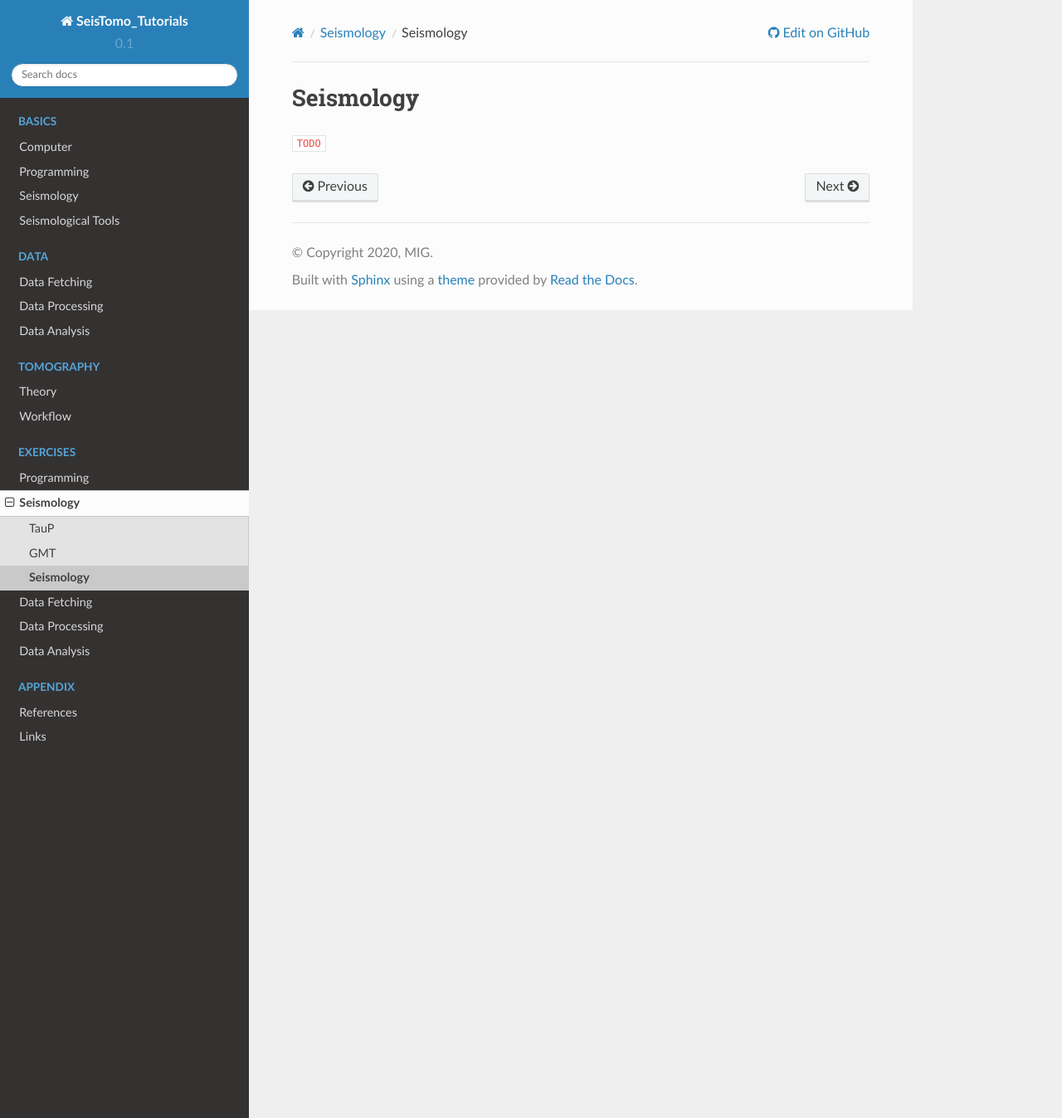
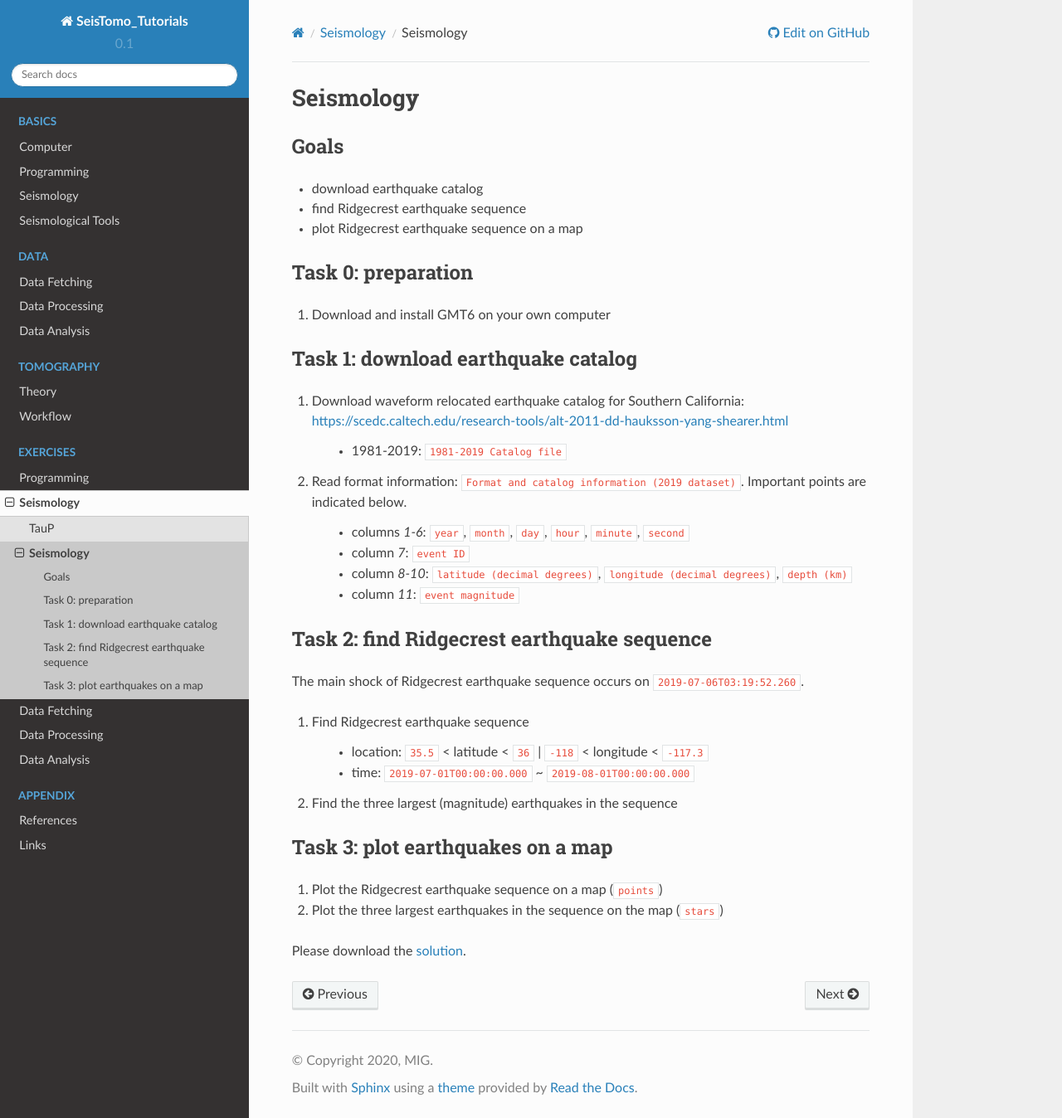
Before and after one commit to MIGG-NTU/SeisTomo_Tutorials, a Sphinx documentation site: the page built from source/exercises/seismology/seismology.rst, in a window 1280 px wide and 1348 px high. Shown: the whole window at 83% size. Built offline with Sphinx 7.4.7 and the Read the Docs theme 2.0.0, drawn with Linux system fonts in a browser that asks for light colours.

Commit message:
update exercises of seismology and tools (#55)

```diff
--- a/source/exercises/seismology/gmt.rst
+++ /dev/null
@@ -1,4 +0,0 @@
-GMT
-====
-
-``TODO``
--- a/source/exercises/seismology/index.rst
+++ b/source/exercises/seismology/index.rst
@@ -6,5 +6,4 @@ This section is still **UNDER CONSTRUCTION**.
 .. toctree::
 
    taup
-   gmt
    seismology
--- a/source/exercises/seismology/seismology.rst
+++ b/source/exercises/seismology/seismology.rst
@@ -1,4 +1,53 @@
 Seismology
 ==========
 
-``TODO``
+Goals
+-----
+
+- download earthquake catalog
+- find Ridgecrest earthquake sequence
+- plot Ridgecrest earthquake sequence on a map
+
+
+Task 0: preparation
+-------------------
+
+1. Download and install GMT6 on your own computer
+
+
+Task 1: download earthquake catalog
+-----------------------------------
+
+1. Download waveform relocated earthquake catalog for Southern California: https://scedc.caltech.edu/research-tools/alt-2011-dd-hauksson-yang-shearer.html
+
+    - 1981-2019: ``1981-2019 Catalog file``
+
+2. Read format information: ``Format and catalog information (2019 dataset)``. Important points are indicated below.
+
+    - columns `1-6`: ``year``, ``month``, ``day``, ``hour``, ``minute``, ``second``
+    - column `7`: ``event ID``
+    - column `8-10`: ``latitude (decimal degrees)``, ``longitude (decimal degrees)``, ``depth (km)``
+    - column `11`: ``event magnitude``
+
+
+Task 2: find Ridgecrest earthquake sequence
+----------------------------------------------
+
+The main shock of Ridgecrest earthquake sequence occurs on ``2019-07-06T03:19:52.260``.
+
+1. Find Ridgecrest earthquake sequence
+
+    - location: ``35.5`` < latitude < ``36`` | ``-118`` < longitude < ``-117.3``
+    - time: ``2019-07-01T00:00:00.000`` ~ ``2019-08-01T00:00:00.000``
+
+2. Find the three largest (magnitude) earthquakes in the sequence
+
+
+Task 3: plot earthquakes on a map
+---------------------------------
+
+1. Plot the Ridgecrest earthquake sequence on a map (``points``)
+2. Plot the three largest earthquakes in the sequence on the map (``stars``)
+
+
+Please download the `solution <https://github.com/MIGG-NTU/SeisTomo_Tutorials/raw/main/source/exercises/seismology/seismology-solution.tar>`__.
```
Also changed, not shown: source/exercises/seismology/taup.rst (+12 -2 lines), 2 other files.
